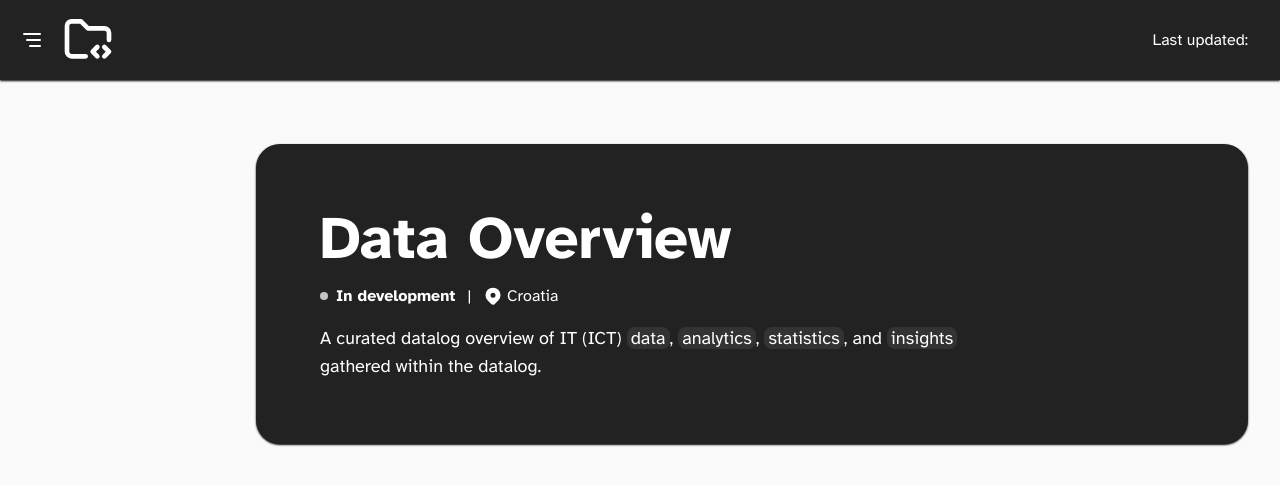
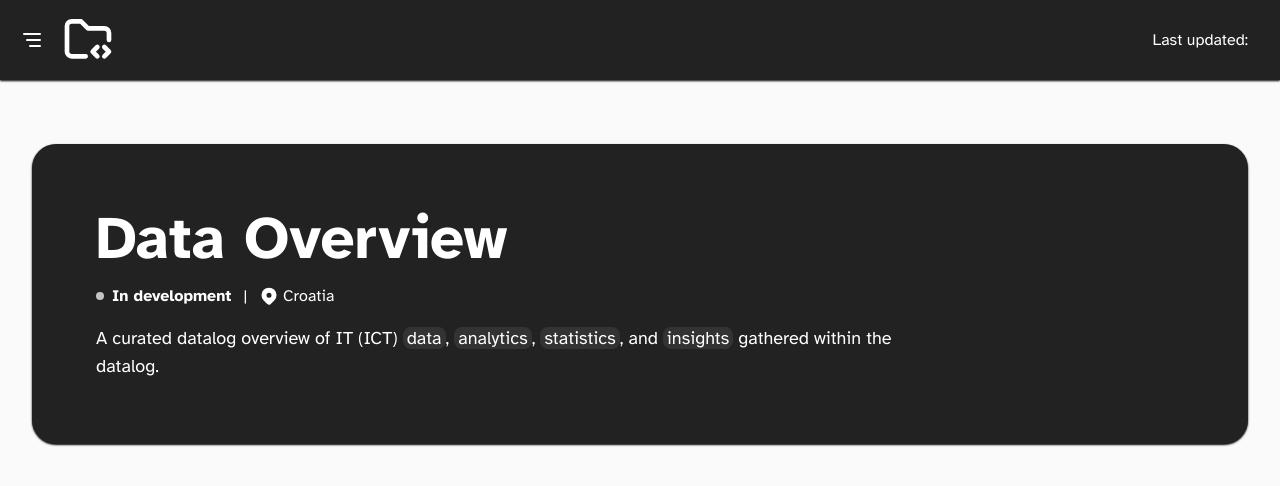
Before and after one commit to stefanicjuraj/datalog, a React (Vite) app: page /data in a window 1280 px wide. Shown: the top 486 px of the page. Built offline with nearby package versions, Linux system fonts and the light colour scheme; no server answers.

Commit message:
style(data): center content

```diff
--- a/src/pages/DataOverview.tsx
+++ b/src/pages/DataOverview.tsx
@@ -2,10 +2,10 @@ import pin from '../assets/icons/pin.svg';
 
 function DataOverview() {
     return (
-        <div className="p-4 pt-12 sm:ml-56">
+        <div className="pl-4 pr-4 pt-12">
             <div className="max-w-screen-xl xl:max-w-screen-2xl mx-auto">
                 <div className="relative overflow-x-auto mb-40 rounded-lg">
-                    <div className="mt-24 sm:px-4 px-0 mx-auto max-w-screen-2xl">
+                    <div className="mt-24 sm:px-4 px-0 mx-auto max-w-screen-xl">
                         {/* header */}
                         <div className="mb-4 sm:p-16 p-8 bg-[#222] rounded-3xl text-left shadow-sm shadow-black">
                             {/* header title */}
```
